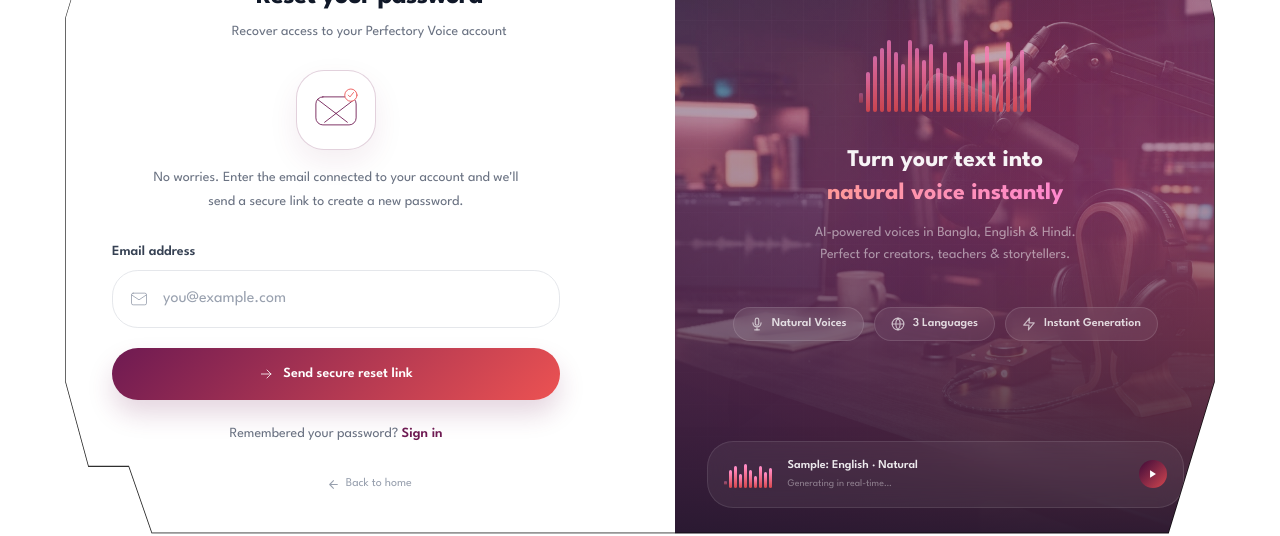
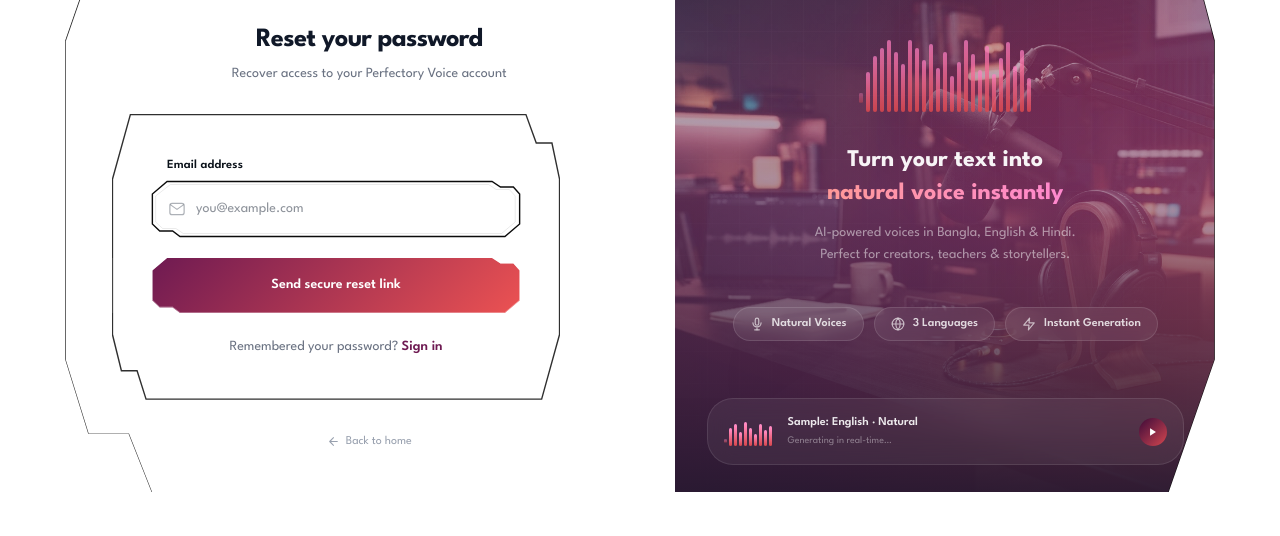
Before and after one commit to sweetxhasan/perfectory12, a React (Vite) app: page /forgot-password in a window 1280 px wide. Shown: the part 200-736 px from the top of the page. Built offline with nearby package versions, Linux system fonts and the light colour scheme; no server answers.

Commit message:
feat: introduce new UI components for ForgotPasswordPage

```diff
--- a/src/pages/ForgotPassword.tsx
+++ b/src/pages/ForgotPassword.tsx
@@ -3,26 +3,64 @@ import { Link } from 'wouter';
 import { sendPasswordResetEmail } from 'firebase/auth';
 import { auth } from '@/lib/firebase';
 import { AuthLayout } from '@/components/auth-layout';
+import { FloatingField } from '@/components/floating-field';
+import { CutSubmitButton } from '@/components/cut-submit-button';
+import { CUT_FRAME_PATH, CUT_FRAME_CLIP_PATH } from '@/components/cut-frame';
 
-function RecoveryIcon({ sent = false }: { sent?: boolean }) {
+/** Premium checkmark mark used inside the "reset link sent" icon badge. */
+function CheckmarkIcon({ size = 34 }: { size?: number }) {
   return (
-    <svg aria-hidden="true" viewBox="0 0 64 64" className="h-14 w-14" fill="none" stroke="currentColor" strokeWidth="1" strokeLinecap="round" strokeLinejoin="round">
-      {sent ? (
-        <>
-          <rect x="11" y="16" width="42" height="32" rx="7" />
-          <path d="m13 20 19 15 19-15" />
-          <path d="m22 39 6 6 14-15" className="text-[#6e1a52]" />
-        </>
-      ) : (
-        <>
-          <rect x="9" y="17" width="46" height="32" rx="8" />
-          <path d="m11 20 21 16 21-16" />
-          <path d="M32 36 19 46M32 36l13 10" />
-          <circle cx="49" cy="15" r="7" className="fill-white text-[#ec5252]" />
-          <path d="m46 15 2 2 4-5" className="text-[#ec5252]" />
-        </>
-      )}
+    <svg aria-hidden="true" viewBox="0 0 40 40" width={size} height={size} fill="none">
+      <path d="M9 21 16.5 28.5 31 12" stroke="currentColor" strokeWidth="3.4" strokeLinecap="round" strokeLinejoin="round" />
     </svg>
+  );
+}
+
+/**
+ * Square, radius-0 icon badge that reuses the exact same primary cut-frame
+ * shape as the inputs/buttons (CUT_FRAME_PATH / CUT_FRAME_CLIP_PATH), so the
+ * confirmation icon on the "sent" state matches the rest of the auth UI.
+ */
+function CutIconBadge({ children }: { children: React.ReactNode }) {
+  return (
+    <div className="relative flex h-20 w-20 shrink-0 items-center justify-center rounded-none">
+      <span
+        className="absolute inset-0"
+        style={{
+          clipPath: CUT_FRAME_CLIP_PATH,
+          background: 'linear-gradient(-45deg, #ec5252, #6e1a52)',
+          boxShadow: '0 12px 28px -10px oklch(0.42 0.16 350 / 0.55)',
+        }}
+      />
+      <svg className="pointer-events-none absolute inset-0 h-full w-full" viewBox="0 0 100 100" preserveAspectRatio="none" aria-hidden="true">
+        <path d={CUT_FRAME_PATH} fill="none" stroke="oklch(1 0 0 / 0.35)" strokeWidth={1.4} vectorEffect="non-scaling-stroke" />
+      </svg>
+      <span className="relative z-10 text-white">{children}</span>
+    </div>
+  );
+}
+
+/**
+ * The same primary cut-corner frame used everywhere else, wrapped around the
+ * whole reset-password card: radius 0, tinted backdrop, 1px cut-frame stroke
+ * on top. Keeps the container itself on-brand with the inputs and buttons.
+ */
+function ResetCard({ children }: { children: React.ReactNode }) {
+  return (
+    <div className="relative w-full max-w-md rounded-none px-6 py-9 sm:px-10 sm:py-11">
+      <span
+        className="absolute inset-0"
+        style={{
+          clipPath: CUT_FRAME_CLIP_PATH,
+          background: 'color-mix(in oklch, var(--card) 94%, transparent)',
+          backdropFilter: 'blur(6px)',
+        }}
+      />
+      <svg className="pointer-events-none absolute inset-0 h-full w-full" viewBox="0 0 100 100" preserveAspectRatio="none" aria-hidden="true">
+        <path d={CUT_FRAME_PATH} fill="none" stroke="oklch(0.15 0 0 / 0.85)" strokeWidth={1.4} vectorEffect="non-scaling-stroke" />
+      </svg>
+      <div className="relative z-10">{children}</div>
+    </div>
   );
 }
 
@@ -51,10 +89,11 @@ export default function ForgotPasswordPage() {
       subtitle={status === 'sent' ? 'Your next step is waiting in your email' : 'Recover access to your Perfectory Voice account'}
     >
       {status === 'sent' ? (
-        <div className="flex flex-col items-center gap-5 py-4 text-center">
-          <div className="flex h-20 w-20 items-center justify-center rounded-[28px] border border-[#6e1a52]/20 bg-[#6e1a52]/[0.04] text-[#6e1a52]">
-            <RecoveryIcon sent />
-          </div>
+        <ResetCard>
+          <div className="flex flex-col items-center gap-5 text-center">
+            <CutIconBadge>
+              <CheckmarkIcon />
+            </CutIconBadge>
             <div className="max-w-sm">
               <p className="text-base leading-7 text-gray-600">
                 If an account exists for <strong className="font-semibold text-gray-900">{email}</strong>, we&apos;ve sent a secure password reset link.
@@ -65,36 +104,36 @@ export default function ForgotPasswordPage() {
               <svg aria-hidden="true" viewBox="0 0 20 20" className="h-4 w-4" fill="none" stroke="currentColor" strokeWidth="1" strokeLinecap="round" strokeLinejoin="round"><path d="M12 4 6 10l6 6" /><path d="M7 10h8" /></svg> Return to login
             </Link>
           </div>
+        </ResetCard>
       ) : (
-        <div className="w-full max-w-md">
-          <div className="mb-7 flex flex-col items-center text-center">
-            <div className="mb-4 flex h-20 w-20 items-center justify-center rounded-[28px] border border-[#6e1a52]/20 bg-white text-[#6e1a52] shadow-[0_12px_30px_rgba(110,26,82,.08)]">
-              <RecoveryIcon />
-            </div>
-            <p className="max-w-sm text-sm leading-6 text-gray-500">No worries. Enter the email connected to your account and we&apos;ll send a secure link to create a new password.</p>
-          </div>
-
+        <ResetCard>
           {errMsg && (
-            <div role="alert" className="mb-4 rounded-2xl border border-red-200 bg-red-50 px-4 py-3 text-sm leading-6 text-red-600">{errMsg}</div>
+            <div role="alert" className="mb-4 rounded-none border border-red-200 bg-red-50 px-4 py-3 text-sm leading-6 text-red-600">{errMsg}</div>
           )}
 
           <form onSubmit={onSubmit} className="flex flex-col gap-5">
-            <div className="flex flex-col gap-2">
-              <label htmlFor="fp-email" className="text-sm font-semibold text-gray-700">Email address</label>
-              <div className="flex items-center rounded-2xl border border-gray-200 bg-white transition focus-within:border-[#6e1a52] focus-within:ring-4 focus-within:ring-[#6e1a52]/10">
-                <svg aria-hidden="true" viewBox="0 0 24 24" className="ml-4 h-5 w-5 shrink-0 text-gray-400" fill="none" stroke="currentColor" strokeWidth="1" strokeLinecap="round" strokeLinejoin="round"><rect x="3" y="5" width="18" height="14" rx="2" /><path d="m3 7 9 6 9-6" /></svg>
-                <input id="fp-email" type="email" required autoComplete="email" placeholder="you@example.com" value={email} onChange={(e) => setEmail(e.target.value)} className="w-full bg-transparent px-3.5 py-4 text-base text-gray-900 outline-none placeholder:text-gray-400" />
-              </div>
-            </div>
+            <FloatingField
+              id="fp-email"
+              label="Email address"
+              icon="mail"
+              type="email"
+              required
+              autoComplete="email"
+              placeholder="you@example.com"
+              value={email}
+              onChange={(e) => setEmail(e.target.value)}
+            />
 
-            <button type="submit" disabled={status === 'loading'} className="flex w-full items-center justify-center gap-2 rounded-2xl bg-[linear-gradient(-45deg,#ec5252,#6e1a52)] py-4 text-sm font-semibold text-white shadow-[0_14px_26px_rgba(110,26,82,.18)] transition hover:opacity-95 active:scale-[.99] disabled:opacity-60">
-              {status === 'loading' ? <span className="h-5 w-5 animate-spin rounded-full border border-white/40 border-t-white" /> : <svg aria-hidden="true" viewBox="0 0 20 20" className="h-4 w-4" fill="none" stroke="currentColor" strokeWidth="1" strokeLinecap="round" strokeLinejoin="round"><path d="M3 10h12" /><path d="m10 5 5 5-5 5" /></svg>}
-              Send secure reset link
-            </button>
+            <CutSubmitButton
+              label="Send secure reset link"
+              loadingLabel="Sending link..."
+              loading={status === 'loading'}
+              disabled={status === 'loading'}
+            />
           </form>
 
           <p className="mt-6 text-center text-sm text-gray-500">Remembered your password? <Link href="/login" className="font-semibold text-[#6e1a52] hover:text-[#ec5252]">Sign in</Link></p>
-        </div>
+        </ResetCard>
       )}
     </AuthLayout>
   );
```
Lines whose indentation alone changed are shown as unchanged.
